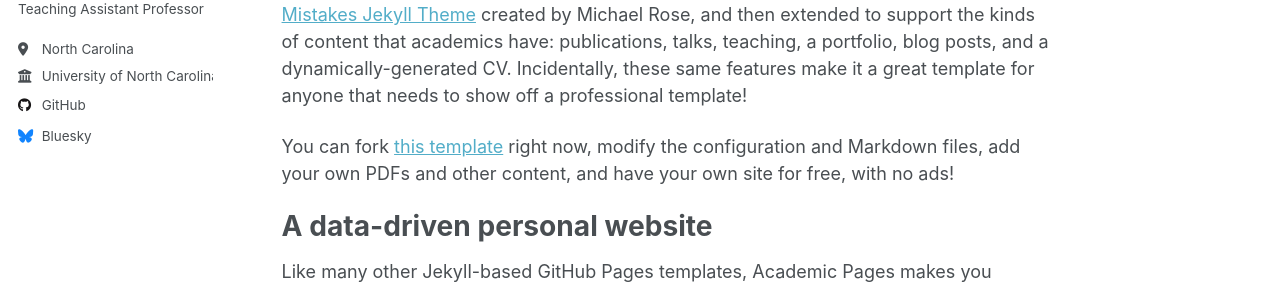
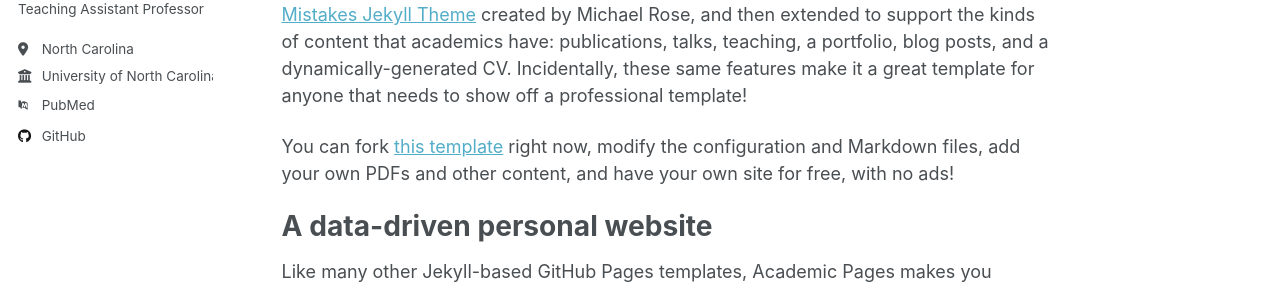
Before and after one commit to markus-nevil/markus-nevil.github.io, a Jekyll site: the page built from _pages/about.md, in a window 1280 px wide. Shown: the part 276-564 px from the top of the page. Built offline with Jekyll 4.4.1, drawn with Linux system fonts in a browser that asks for light colours; some web fonts are replaced; a script that is not in the unit is left out.

Commit message:
Update PubMed URL and Bluesky username entry
Updated PubMed URL and modified Bluesky entry.

```diff
--- a/_config.yml
+++ b/_config.yml
@@ -41,7 +41,7 @@ author:
   orcid            : #"https://orcid.org/yourorcidurl"
   semantic         : # URL
   ssrn             : # URL
-  pubmed           : #"https://www.ncbi.nlm.nih.gov/pubmed/?term=john+snow"
+  pubmed           : "https://www.ncbi.nlm.nih.gov/pubmed/?term=markus+nevil"
   researchgate     : # URL
   scopus           : # URL
   zotero           : # URL
@@ -57,7 +57,7 @@ author:
 
   # Social media
   artstation       : # Username
-  bluesky          : "bsky.app" # Replace this with you Bluesky username
+  bluesky          : #"bsky.app" # Replace this with you Bluesky username
   facebook         : # Username
   flickr           : # Username
   foursquare       : # Username
```
